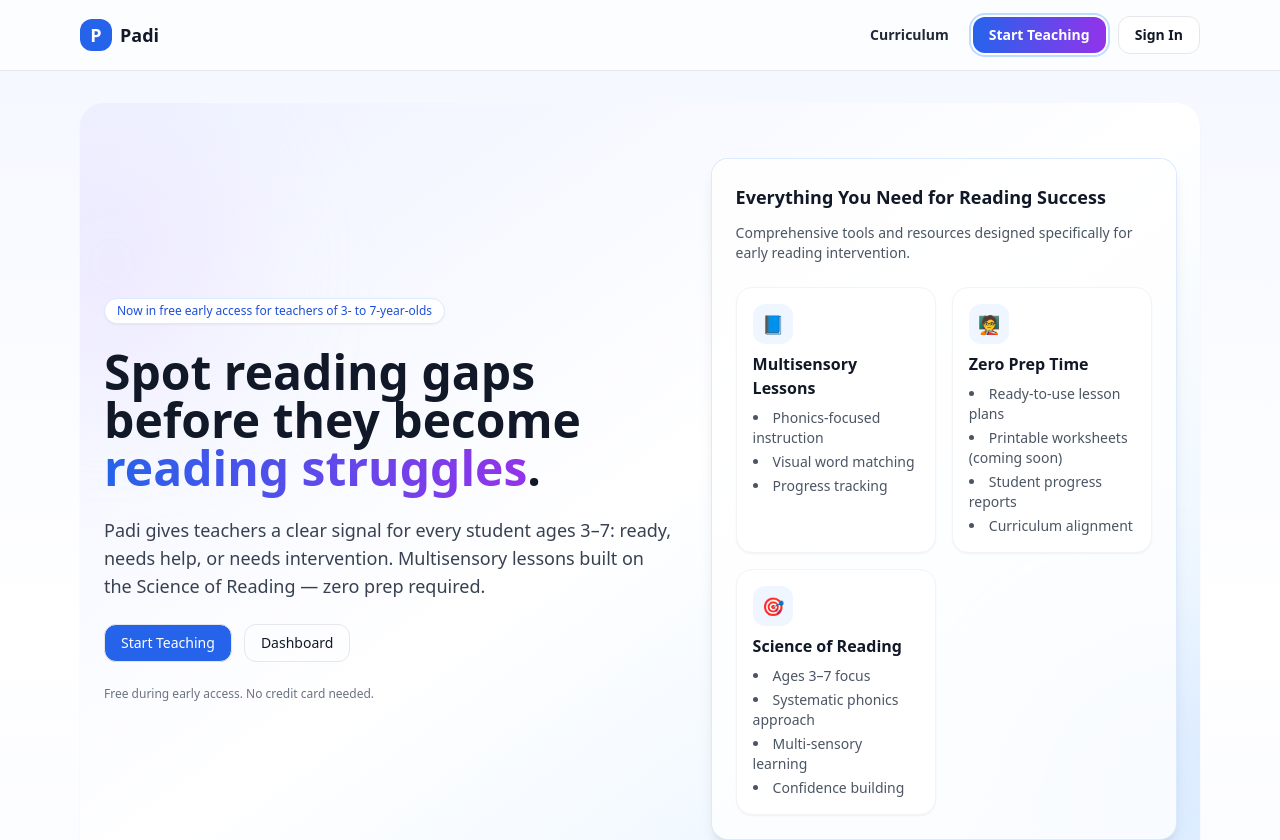
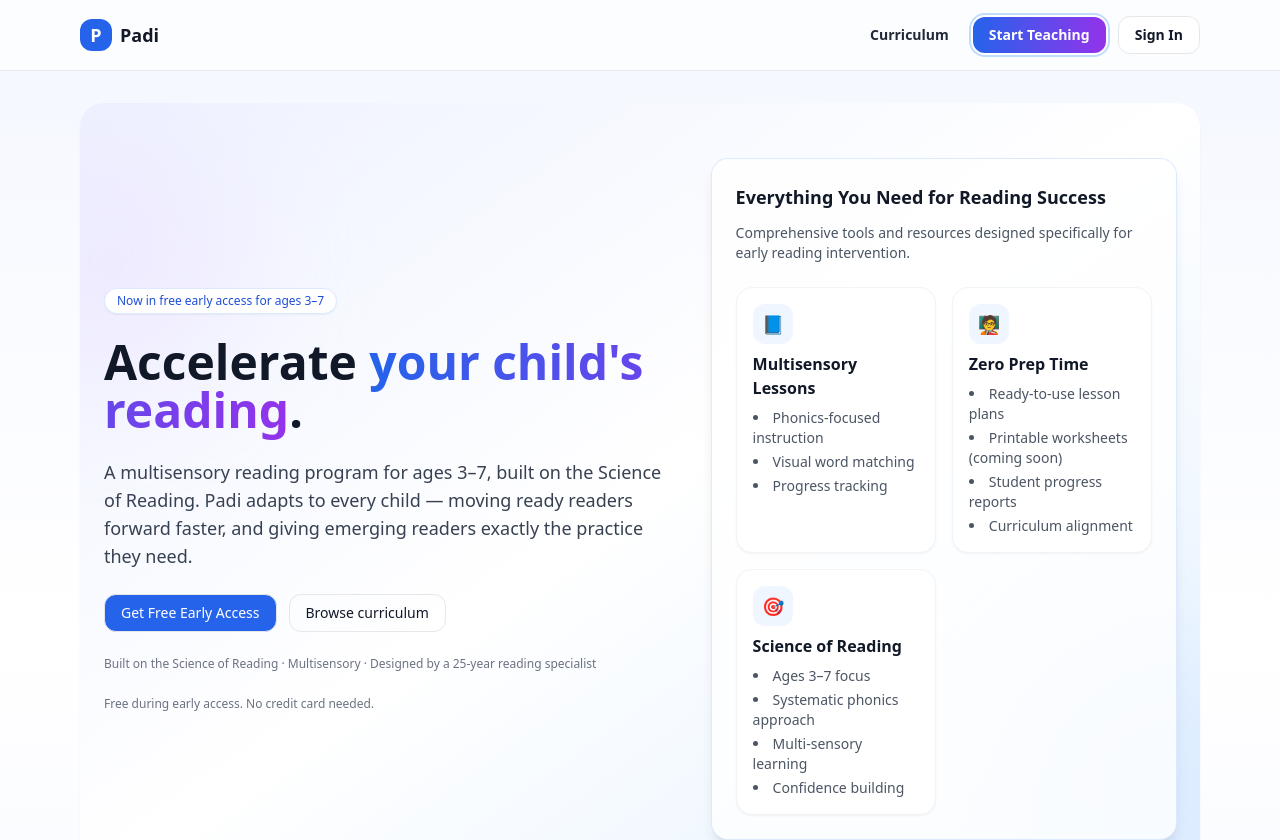
Before and after one commit to go-padi/padi-mvp, a Next.js app: page / in a window 1280 px wide. Shown: the top 840 px of the page. Built offline with nearby package versions, Linux system fonts and the light colour scheme; no server answers.

Commit message:
BuildLoop iteration 7: LR-25d

```diff
--- a/app/page.tsx
+++ b/app/page.tsx
@@ -1,6 +1,14 @@
+'use client';
 import Link from "next/link";
+import { useAuth } from "@/lib/auth-store";
 
 export default function Page(){
+  const { isLoggedIn } = useAuth();
+  const openSignIn = () => {
+    if (typeof window !== 'undefined') {
+      window.dispatchEvent(new Event('padi-open-signin'));
+    }
+  };
   return (
     <div className="space-y-16">
       <section className="relative overflow-hidden rounded-3xl bg-gradient-to-br from-[#eef2ff] via-white to-[#e3f1ff] px-6 py-14 shadow-sm">
@@ -11,23 +19,32 @@
         <div className="relative grid gap-10 md:grid-cols-[1.1fr_0.9fr] items-center">
           <div className="space-y-6 min-w-0">
             <div className="inline-flex items-center gap-2 rounded-full border border-blue-100 bg-white px-3 py-1 text-xs font-medium text-blue-700 shadow-sm">
-              <span className="md:hidden">Free early access for ages 3–7</span>
-              <span className="hidden md:inline">Now in free early access for teachers of 3- to 7-year-olds</span>
+              <span className="md:hidden">Now in free early access</span>
+              <span className="hidden md:inline">Now in free early access for ages 3–7</span>
             </div>
             <h1 className="text-4xl font-bold leading-tight text-gray-900 md:text-5xl">
-              Spot reading gaps before they become <span className="text-transparent bg-clip-text bg-gradient-to-r from-blue-600 to-purple-600">reading struggles</span>.
+              Accelerate <span className="text-transparent bg-clip-text bg-gradient-to-r from-blue-600 to-purple-600">your child&apos;s reading</span>.
             </h1>
             <p className="max-w-full md:max-w-2xl text-lg text-gray-700">
-              Padi gives teachers a clear signal for every student ages 3–7: ready, needs help, or needs intervention. Multisensory lessons built on the Science of Reading — zero prep required.
+              A multisensory reading program for ages 3–7, built on the Science of Reading. Padi adapts to every child — moving ready readers forward faster, and giving emerging readers exactly the practice they need.
             </p>
             <div className="flex flex-wrap gap-3">
-              <Link href="/teacher" className="btn btn-primary">
-                Start Teaching
-              </Link>
+              {isLoggedIn ? (
+                <Link href="/teacher" className="btn btn-primary">
+                  Continue to your dashboard
+                </Link>
+              ) : (
+                <button type="button" onClick={openSignIn} className="btn btn-primary">
+                  Get Free Early Access
+                </button>
+              )}
               <Link href="/teacher/curriculum" className="btn">
-                Dashboard
+                Browse curriculum
               </Link>
             </div>
+            <p className="text-xs text-gray-500">
+              Built on the Science of Reading · Multisensory · Designed by a 25-year reading specialist
+            </p>
             <p className="text-xs text-gray-500">
               Free during early access. No credit card needed.
             </p>
```
Also changed, not shown: 8 other files (tests, documents, lock files or other folders).
